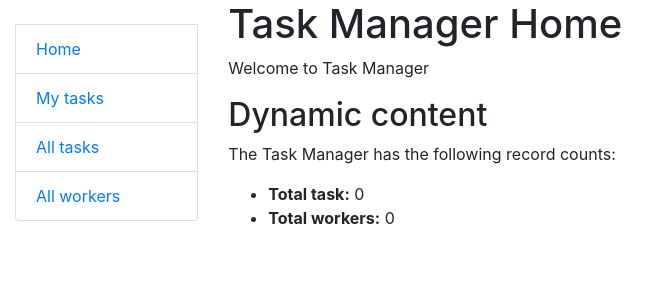
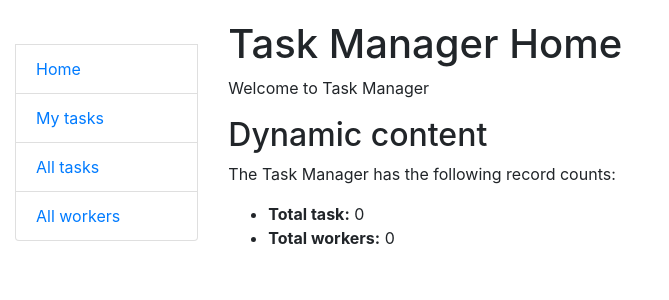
Before and after one commit to Olexii-Babii/task-manager, a Django app: page / in a window 1280 px wide. Shown: the top 300 px of the page, without its empty margins (0-669 px from the left). Run offline with Django 5.2, Linux system fonts and the light colour scheme; data that the repository does not hold is empty.

Commit message:
create and connect static files

```diff
--- /dev/null
+++ b/static/css/styles.css
@@ -0,0 +1,3 @@
+body {
+    margin-top: 20px;
+}
--- a/task_manager/settings.py
+++ b/task_manager/settings.py
@@ -123,3 +123,7 @@ STATIC_URL = "static/"
 DEFAULT_AUTO_FIELD = "django.db.models.BigAutoField"
 
 AUTH_USER_MODEL = "manager.Worker"
+
+STATICFILES_DIRS = [
+ BASE_DIR / "static",
+]
--- a/task_manager/urls.py
+++ b/task_manager/urls.py
@@ -14,11 +14,12 @@ Including another URLconf
     1. Import the include() function: from django.urls import include, path
     2. Add a URL to urlpatterns:  path('blog/', include('blog.urls'))
 """
-
+from django.conf import settings
+from django.conf.urls.static import static
 from django.contrib import admin
 from django.urls import path, include
 
 urlpatterns = [
     path("admin/", admin.site.urls),
     path("", include("manager.urls", namespace="manager")),
-]
+] + static(settings.STATIC_URL, document_root=settings.STATIC_ROOT)
--- a/templates/base.html
+++ b/templates/base.html
@@ -10,8 +10,8 @@
         integrity="sha384-TX8t27EcRE3e/ihU7zmQxVncDAy5uIKz4rEkgIXeMed4M0jlfIDPvg6uqKI2xXr2"
         crossorigin="anonymous">
   <!-- Add additional CSS in static file -->
-  {#    {% load static %}#}
-  {#    <link rel="stylesheet" href="{% static 'css/styles.css' %}">#}
+      {% load static %}
+      <link rel="stylesheet" href="{% static 'css/styles.css' %}">
 </head>
 
 <body>
```
